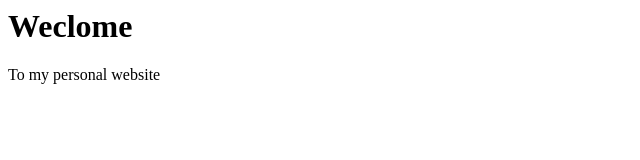
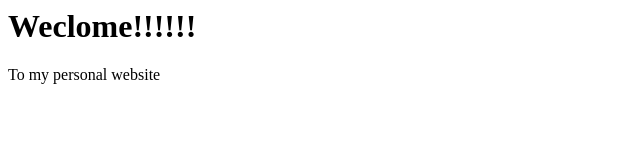
Before and after one commit to snmazzone/snmazzone.github.io, a plain HTML site: page index.html in a window 1280 px wide. Shown: the full height of the page, 0-640 px from the left. Drawn offline with Linux system fonts and the light colour scheme.

Commit message:
Giving a title

```diff
--- a/index.html
+++ b/index.html
@@ -1,3 +1,3 @@
-<h1>Weclome</h1>
+<h1>Weclome!!!!!!</h1>
 
 <p> To my personal website </p>
```
